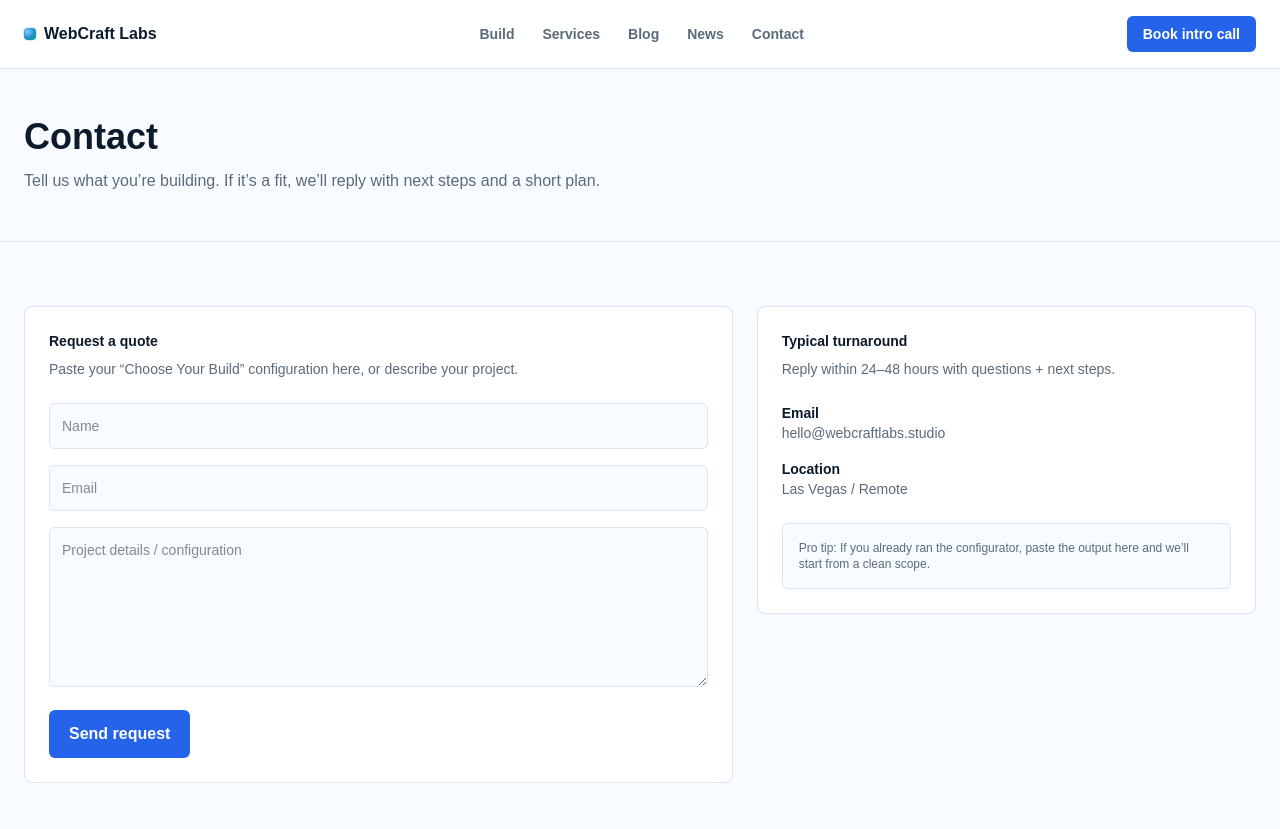
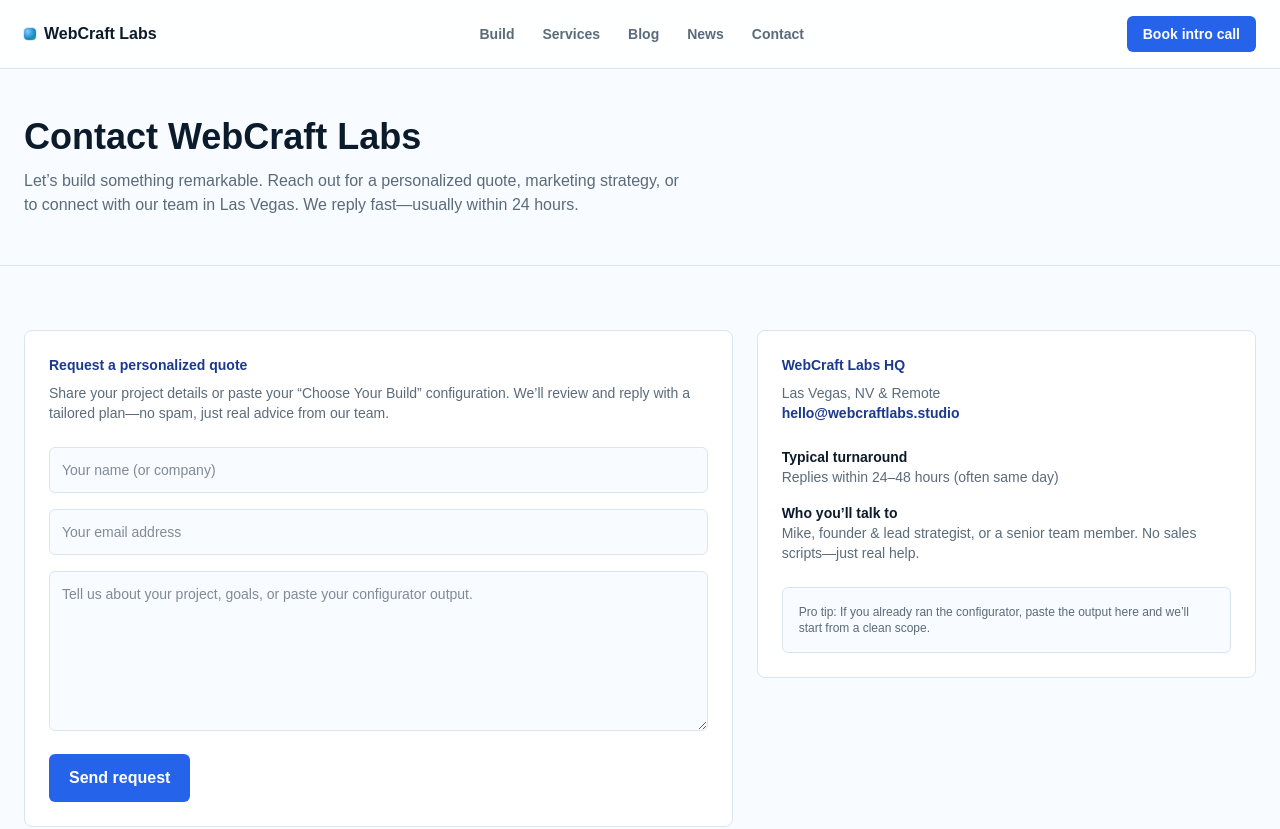
Before and after one commit to Magikmikedaboss/webcraftlabs, a Next.js app: page /contact in a window 1280 px wide. Shown: the top 829 px of the page. Built offline with nearby package versions, Linux system fonts and the light colour scheme.

Commit message:
Enhance contact page: SEO, company personalization, and structured data

```diff
--- a/src/app/contact/page.tsx
+++ b/src/app/contact/page.tsx
@@ -1,40 +1,68 @@
 "use client";
 
+
+import Head from "next/head";
 import SiteShell from "@/components/SiteShell";
-
 export default function ContactPage() {
   return (
+    <>
+      <Head>
+        <title>Contact WebCraft Labs | Las Vegas Web Design & Marketing</title>
+        <meta name="description" content="Contact WebCraft Labs for a personalized website quote, marketing strategy, or to discuss your next project. Fast replies, expert advice, and a team that cares about your business." />
+        <meta property="og:title" content="Contact WebCraft Labs | Las Vegas Web Design & Marketing" />
+        <meta property="og:description" content="Contact WebCraft Labs for a personalized website quote, marketing strategy, or to discuss your next project. Fast replies, expert advice, and a team that cares about your business." />
+        <meta property="og:type" content="website" />
+        <meta property="og:url" content="https://webcraftlabs.studio/contact" />
+        <meta property="og:site_name" content="WebCraft Labs" />
+        <script type="application/ld+json" dangerouslySetInnerHTML={{ __html: JSON.stringify({
+          '@context': 'https://schema.org',
+          '@type': 'Organization',
+          name: 'WebCraft Labs',
+          url: 'https://webcraftlabs.studio',
+          email: 'hello@webcraftlabs.studio',
+          address: {
+            '@type': 'PostalAddress',
+            addressLocality: 'Las Vegas',
+            addressRegion: 'NV',
+            addressCountry: 'US',
+          },
+          contactPoint: [{
+            '@type': 'ContactPoint',
+            email: 'hello@webcraftlabs.studio',
+            contactType: 'customer support',
+          }],
+        }) }} />
+      </Head>
       <SiteShell
-      title="Contact"
-      intro="Tell us what you’re building. If it’s a fit, we’ll reply with next steps and a short plan."
+        title="Contact WebCraft Labs"
+        intro="Let’s build something remarkable. Reach out for a personalized quote, marketing strategy, or to connect with our team in Las Vegas. We reply fast—usually within 24 hours."
       >
         <section className="mx-auto max-w-7xl px-6 py-16">
           <div className="grid gap-6 md:grid-cols-12">
             <div className="md:col-span-7">
               <div className="rounded-lg border border-[var(--border)] bg-[var(--surface)] p-6">
-              <div className="text-sm font-semibold">Request a quote</div>
+                <div className="text-sm font-semibold text-blue-900">Request a personalized quote</div>
                 <p className="mt-2 text-sm text-[var(--muted)]">
-                Paste your “Choose Your Build” configuration here, or describe your project.
+                  Share your project details or paste your “Choose Your Build” configuration. We’ll review and reply with a tailored plan—no spam, just real advice from our team.
                 </p>
-
                 <form className="mt-6 space-y-4">
                   <label htmlFor="contact-name" className="visually-hidden">Name</label>
                   <input
                     id="contact-name"
                     className="w-full rounded-md border border-[var(--border)] bg-[var(--bg)] px-3 py-3 text-sm outline-none"
-                  placeholder="Name"
+                    placeholder="Your name (or company)"
                   />
                   <label htmlFor="contact-email" className="visually-hidden">Email</label>
                   <input
                     id="contact-email"
                     className="w-full rounded-md border border-[var(--border)] bg-[var(--bg)] px-3 py-3 text-sm outline-none"
-                  placeholder="Email"
+                    placeholder="Your email address"
                   />
                   <label htmlFor="contact-project" className="visually-hidden">Project details / configuration</label>
                   <textarea
                     id="contact-project"
                     className="min-h-[160px] w-full rounded-md border border-[var(--border)] bg-[var(--bg)] px-3 py-3 text-sm outline-none"
-                  placeholder="Project details / configuration"
+                    placeholder="Tell us about your project, goals, or paste your configurator output."
                   />
                   <button
                     type="button"
@@ -54,24 +82,21 @@ export default function ContactPage() {
                 `}</style>
               </div>
             </div>
-
             <div className="md:col-span-5">
               <div className="rounded-lg border border-[var(--border)] bg-[var(--surface)] p-6">
-              <div className="text-sm font-semibold">Typical turnaround</div>
+                <div className="text-sm font-semibold text-blue-900">WebCraft Labs HQ</div>
                 <div className="mt-2 text-sm text-[var(--muted)]">
-                Reply within 24–48 hours with questions + next steps.
+                  Las Vegas, NV & Remote<br />
+                  <span className="font-semibold text-blue-900">hello@webcraftlabs.studio</span>
                 </div>
-
                 <div className="mt-6 text-sm">
-                <div className="font-semibold">Email</div>
-                <div className="text-[var(--muted)]">hello@webcraftlabs.studio</div>
+                  <div className="font-semibold">Typical turnaround</div>
+                  <div className="text-[var(--muted)]">Replies within 24–48 hours (often same day)</div>
                 </div>
-
                 <div className="mt-4 text-sm">
-                <div className="font-semibold">Location</div>
-                <div className="text-[var(--muted)]">Las Vegas / Remote</div>
+                  <div className="font-semibold">Who you’ll talk to</div>
+                  <div className="text-[var(--muted)]">Mike, founder & lead strategist, or a senior team member. No sales scripts—just real help.</div>
                 </div>
-
                 <div className="mt-6 rounded-md border border-[var(--border)] bg-[var(--bg)] p-4 text-xs text-[var(--muted)]">
                   Pro tip: If you already ran the configurator, paste the output here and we’ll start from a clean scope.
                 </div>
@@ -80,5 +105,6 @@ export default function ContactPage() {
           </div>
         </section>
       </SiteShell>
+    </>
   );
 }
```
Lines whose indentation alone changed are shown as unchanged.
